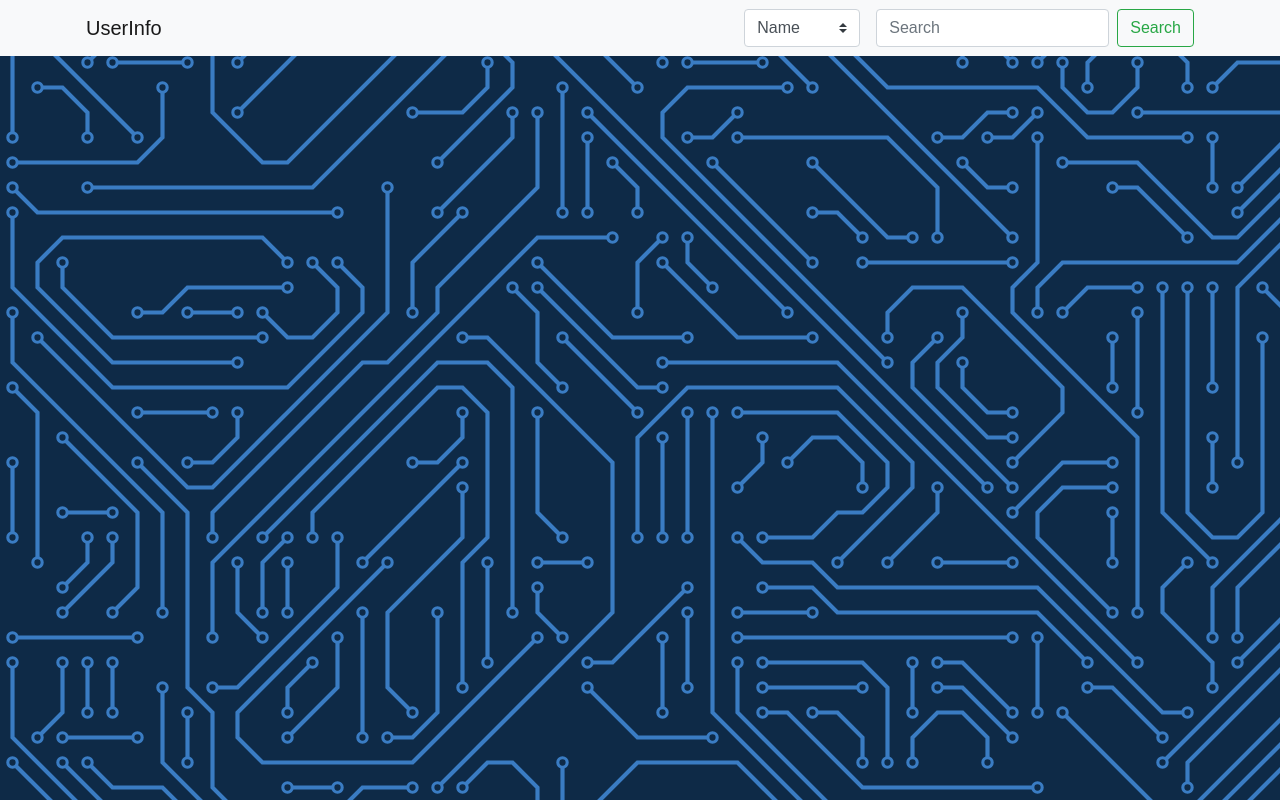
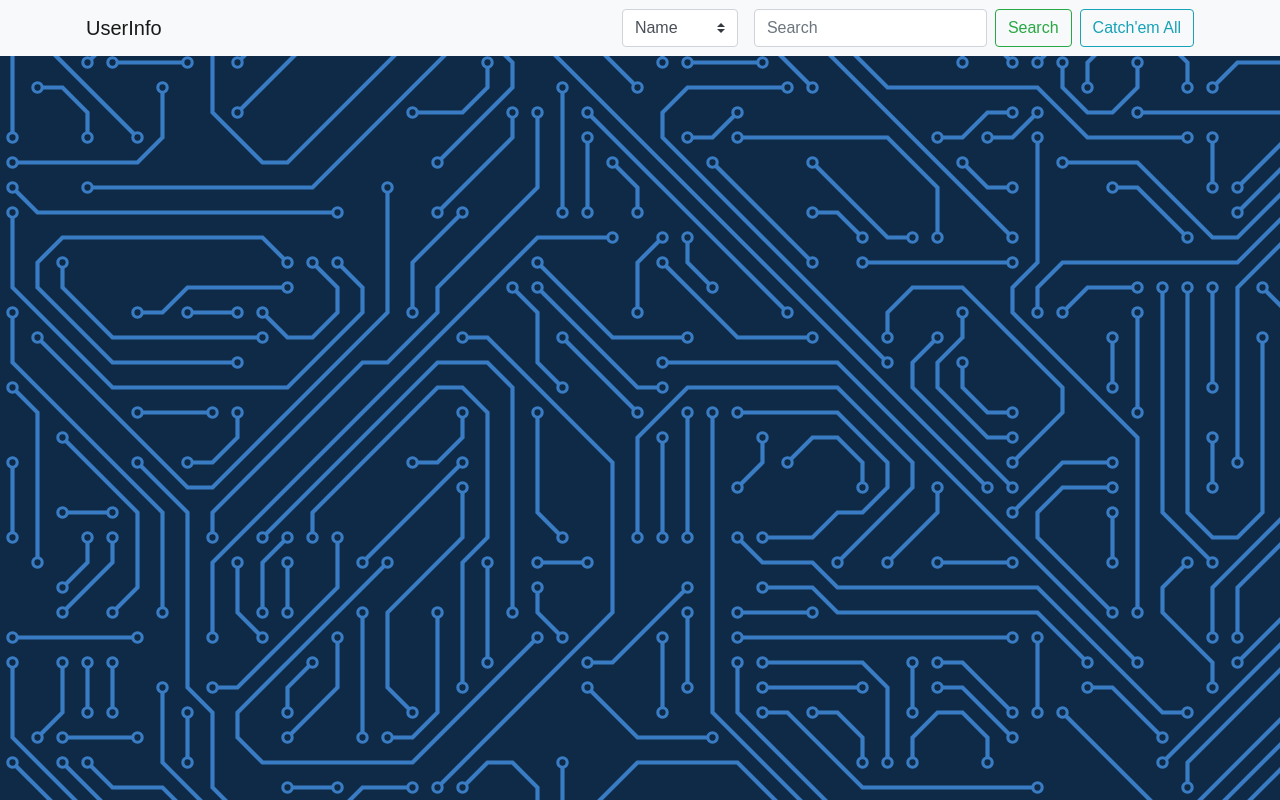
Before and after one commit to a-pyro/M3-D7-HW-Pair-Programming, a plain HTML site: page index.html in a window 1280 px wide. Drawn offline with nearby package versions, Linux system fonts and the light colour scheme; no server answers.

Commit message:
catchemall btn to refetch all

```diff
--- a/app.js
+++ b/app.js
@@ -118,6 +118,8 @@ form.addEventListener('submit', searchUser);
 console.log(form);
 
 window.onload = getUsers(userersEndpoint);
+const fetchAll = document.querySelector('.btn-outline-info');
+fetchAll.addEventListener('click', () => getUsers(userersEndpoint));
 
 const onlyNames = (listOfUsers) => listOfUsers.filter((user) => user.name);
 const stringify = (listOfUsers) =>
--- a/index.html
+++ b/index.html
@@ -88,6 +88,12 @@
             />
             <button class="btn btn-outline-success my-2 my-sm-0" type="submit">
               Search
+            </button>
+            <button
+              class="btn btn-outline-info ml-2 my-2 my-sm-0"
+              type="button"
+            >
+              Catch'em All
             </button>
           </form>
         </div>
```
